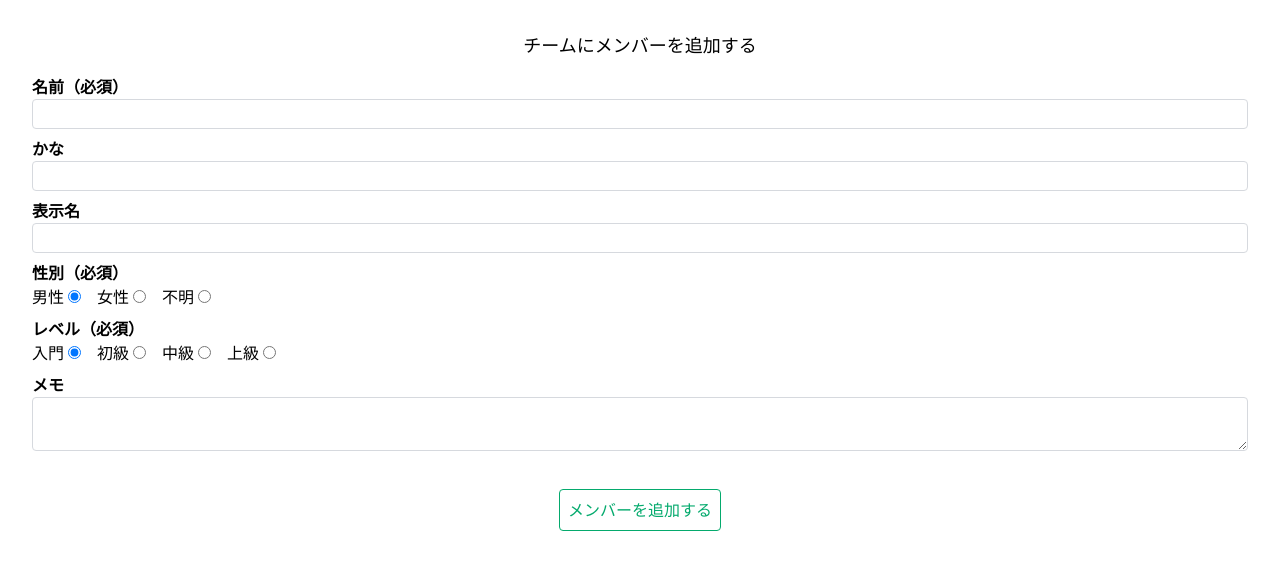
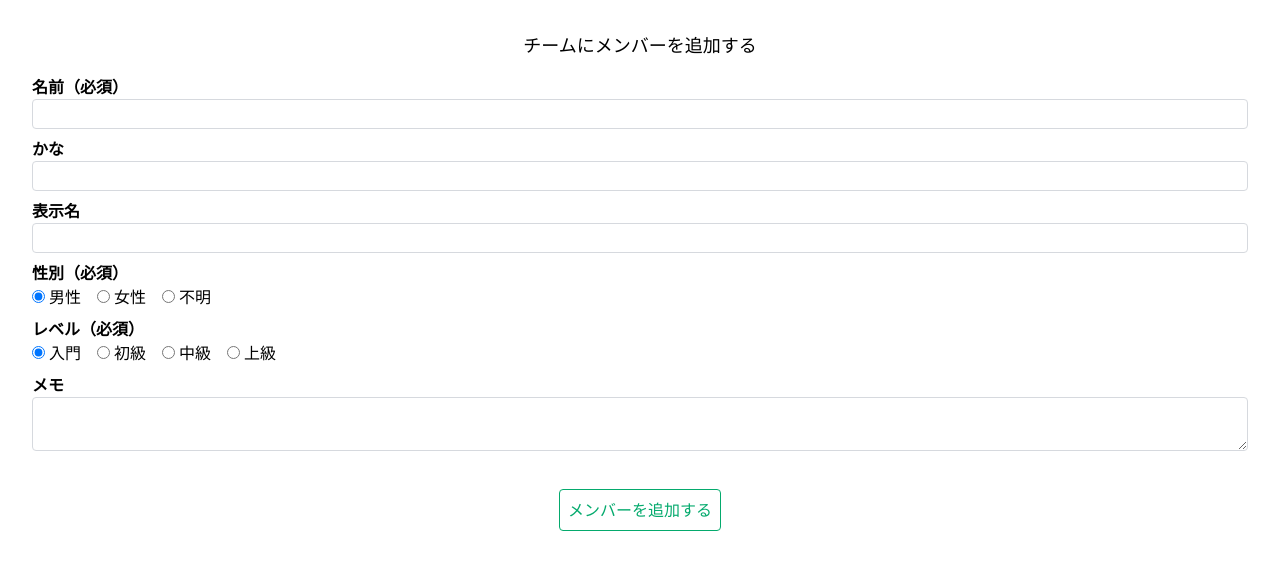
Before and after one commit to yuki-yamamura/bubble-pairs, a Next.js app: page /members/new in a window 1280 px wide. Shown: the top 570 px of the page. Built offline with nearby package versions, Linux system fonts and the light colour scheme.

Commit message:
refactor: separate form fields into React components

```diff
--- /dev/null
+++ b/src/components/Button/index.module.scss
@@ -0,0 +1,25 @@
+.module {
+  display: inline-flex;
+  width: fit-content;
+  padding: 8px;
+  margin-top: 24px;
+  color: #04aa6d;
+  border: 1px solid #04aa6d;
+  border-radius: 4px;
+
+  &[data-color='red'] {
+    color: #ef3340;
+    border-color: #ef3340;
+  }
+
+  &:hover,
+  &:focus {
+    color: white;
+    background-color: #04aa6d;
+    transition-duration: 500ms;
+
+    &[data-color='red'] {
+      background-color: #ef3340;
+    }
+  }
+}
--- /dev/null
+++ b/src/components/Button/index.tsx
@@ -0,0 +1,14 @@
+import styles from './index.module.scss';
+
+type Props = React.ComponentPropsWithoutRef<'button'> & {
+  text: string;
+  color: 'green' | 'red';
+};
+
+const Button = ({ text, color, ...rest }: Props) => (
+  <button {...rest} data-color={color} className={styles.module}>
+    {text}
+  </button>
+);
+
+export default Button;
--- /dev/null
+++ b/src/features/members/components/FormField/RadioGroup/index.module.scss
@@ -0,0 +1,8 @@
+.module {
+  display: flex;
+  column-gap: 16px;
+}
+
+.radio {
+  margin-right: 4px;
+}
--- /dev/null
+++ b/src/features/members/components/FormField/RadioGroup/index.tsx
@@ -0,0 +1,33 @@
+import type { MemberWithoutMeta } from '@/features/members/types/MemberWithoutMeta';
+import type { Path, UseFormRegister } from 'react-hook-form';
+
+import styles from './index.module.scss';
+
+export type Options = {
+  label: string;
+  value: string;
+}[];
+
+type Props = {
+  options: Options;
+  name: Path<MemberWithoutMeta>;
+  register: UseFormRegister<MemberWithoutMeta>;
+};
+
+const RadioGroup = ({ options, name, register }: Props) => (
+  <div radioGroup={name} role="radiogroup" className={styles.module}>
+    {options.map(({ label, value }) => (
+      <label key={value}>
+        <input
+          type="radio"
+          value={value}
+          {...register(name)}
+          className={styles.radio}
+        />
+        <span>{label}</span>
+      </label>
+    ))}
+  </div>
+);
+
+export default RadioGroup;
--- /dev/null
+++ b/src/features/members/components/FormField/Textarea/index.module.scss
@@ -0,0 +1,6 @@
+.module {
+  width: 100%;
+  padding-block: 2px;
+  border: 1px solid#D6D9DE;
+  border-radius: 4px;
+}
--- /dev/null
+++ b/src/features/members/components/FormField/Textarea/index.tsx
@@ -0,0 +1,15 @@
+import type { MemberWithoutMeta } from '../../../types/MemberWithoutMeta';
+import type { Path, UseFormRegister } from 'react-hook-form';
+
+import styles from './index.module.scss';
+
+type Props = {
+  name: Path<MemberWithoutMeta>;
+  register: UseFormRegister<MemberWithoutMeta>;
+};
+
+const Textarea = ({ name, register }: Props) => (
+  <textarea {...register(name)} className={styles.module} />
+);
+
+export default Textarea;
--- /dev/null
+++ b/src/features/members/components/FormField/Textbox/index.module.scss
@@ -0,0 +1,6 @@
+.module {
+  width: 100%;
+  padding-block: 2px;
+  border: 1px solid#D6D9DE;
+  border-radius: 4px;
+}
--- /dev/null
+++ b/src/features/members/components/FormField/Textbox/index.tsx
@@ -0,0 +1,15 @@
+import type { MemberWithoutMeta } from '../../../types/MemberWithoutMeta';
+import type { Path, UseFormRegister } from 'react-hook-form';
+
+import styles from './index.module.scss';
+
+type Props = {
+  name: Path<MemberWithoutMeta>;
+  register: UseFormRegister<MemberWithoutMeta>;
+};
+
+const Textbox = ({ name, register }: Props) => (
+  <input type="text" {...register(name)} className={styles.module} />
+);
+
+export default Textbox;
--- /dev/null
+++ b/src/features/members/components/FormField/index.module.scss
@@ -0,0 +1,12 @@
+.module {
+  width: 100%;
+}
+
+.labelText {
+  margin-bottom: 6px;
+  font-weight: bold;
+}
+
+.alert {
+  color: #ef3340;
+}
--- /dev/null
+++ b/src/features/members/components/FormField/index.tsx
@@ -0,0 +1,27 @@
+import type RadioGroup from './RadioGroup';
+import type Textarea from './Textarea';
+import type Textbox from './Textbox';
+
+import styles from './index.module.scss';
+
+type Props = {
+  labelText: string;
+  children: React.ReactElement<
+    Parameters<typeof Textbox | typeof RadioGroup> | typeof Textarea
+  >;
+  errorMessage?: string;
+};
+
+const FormField = ({ labelText, children, errorMessage }: Props) => (
+  <label className={styles.module}>
+    <span className={styles.labelText}>{labelText}</span>
+    {children}
+    {errorMessage && (
+      <div role="alert" className={styles.alert}>
+        {errorMessage}
+      </div>
+    )}
+  </label>
+);
+
+export default FormField;
--- a/src/features/members/components/NewMemberForm/index.tsx
+++ b/src/features/members/components/NewMemberForm/index.tsx
@@ -1,3 +1,8 @@
+import FormField from '../FormField';
+import RadioGroup from '../FormField/RadioGroup';
+import Textarea from '../FormField/Textarea';
+import Textbox from '../FormField/Textbox';
+import Button from '@/components/Button';
 import { levelOptions } from '@/features/members/constants/levelOptions';
 import { sexOptions } from '@/features/members/constants/sexOptions';
 import { schema } from '@/features/members/validation';
@@ -36,64 +41,25 @@ const NewMemberForm = () => {
       onSubmit={(...args) => void handleSubmit(onSubmit)(...args)}
       className={styles.module}
     >
-      <label className={styles.label}>
-        <span className={styles.labelText}>名前（必須）</span>
-        <input type="text" {...register('name')} className={styles.textbox} />
-        {errors.name && (
-          <div role="alert" className={styles.error}>
-            {errors.name.message}
-          </div>
-        )}
-      </label>
-      <label className={styles.label}>
-        <span className={styles.labelText}>かな</span>
-        <input type="text" {...register('kana')} className={styles.textbox} />
-      </label>
-      <label className={styles.label}>
-        <span className={styles.labelText}>表示名</span>
-        <input
-          type="text"
-          {...register('displayName')}
-          className={styles.textbox}
-        />
-      </label>
-      <label className={styles.label}>
-        <span className={styles.labelText}>性別（必須）</span>
-        {/* todo: separate this radio group as a component. */}
-        <div radioGroup="sex" className={styles.radioGroup}>
-          {sexOptions.map(({ label, value }) => (
-            <label key={value}>
-              <span className={styles.radioLabel}>{label}</span>
-              <input
-                type="radio"
-                value={value}
-                {...register('sex')}
-                checked={value === 'MALE'}
-              />
-            </label>
-          ))}
-        </div>
-      </label>
-      <label className={styles.label}>
-        <span className={styles.labelText}>レベル（必須）</span>
-        {/* todo: separate this radio group as a component. */}
-        <div radioGroup="level" className={styles.radioGroup}>
-          {levelOptions.map(({ label, value }) => (
-            <label key={value}>
-              <span className={styles.radioLabel}>{label}</span>
-              <input type="radio" value={value} {...register('level')} />
-            </label>
-          ))}
-        </div>
-      </label>
-      <label className={styles.label}>
-        <span className={styles.labelText}>メモ</span>
-        <textarea {...register('note')} className={styles.textbox} />
-      </label>
-      {/* todo: separate this radio group as a component. */}
-      <button type="submit" className={styles.submitButton}>
-        メンバーを追加する
-      </button>
+      <FormField labelText="名前（必須）" errorMessage={errors.name?.message}>
+        <Textbox name="name" register={register} />
+      </FormField>
+      <FormField labelText="かな">
+        <Textbox name="kana" register={register} />
+      </FormField>
+      <FormField labelText="表示名">
+        <Textbox name="displayName" register={register} />
+      </FormField>
+      <FormField labelText="性別（必須）">
+        <RadioGroup options={sexOptions} name="sex" register={register} />
+      </FormField>
+      <FormField labelText="レベル（必須）">
+        <RadioGroup options={levelOptions} name="level" register={register} />
+      </FormField>
+      <FormField labelText="メモ">
+        <Textarea name="note" register={register} />
+      </FormField>
+      <Button type="submit" text="メンバーを追加する" color="green" />
     </form>
   );
 };
--- a/src/features/members/validation.ts
+++ b/src/features/members/validation.ts
@@ -2,7 +2,7 @@ import { Level, Sex } from '@prisma/client';
 import { z } from 'zod';
 
 export const schema = z.object({
-  name: z.string({ required_error: '名前を入力してください。' }),
+  name: z.string().min(1, '名前を入力してください。'),
   kana: z.string().optional(),
   displayName: z.string().optional(),
   sex: z.nativeEnum(Sex),
```
